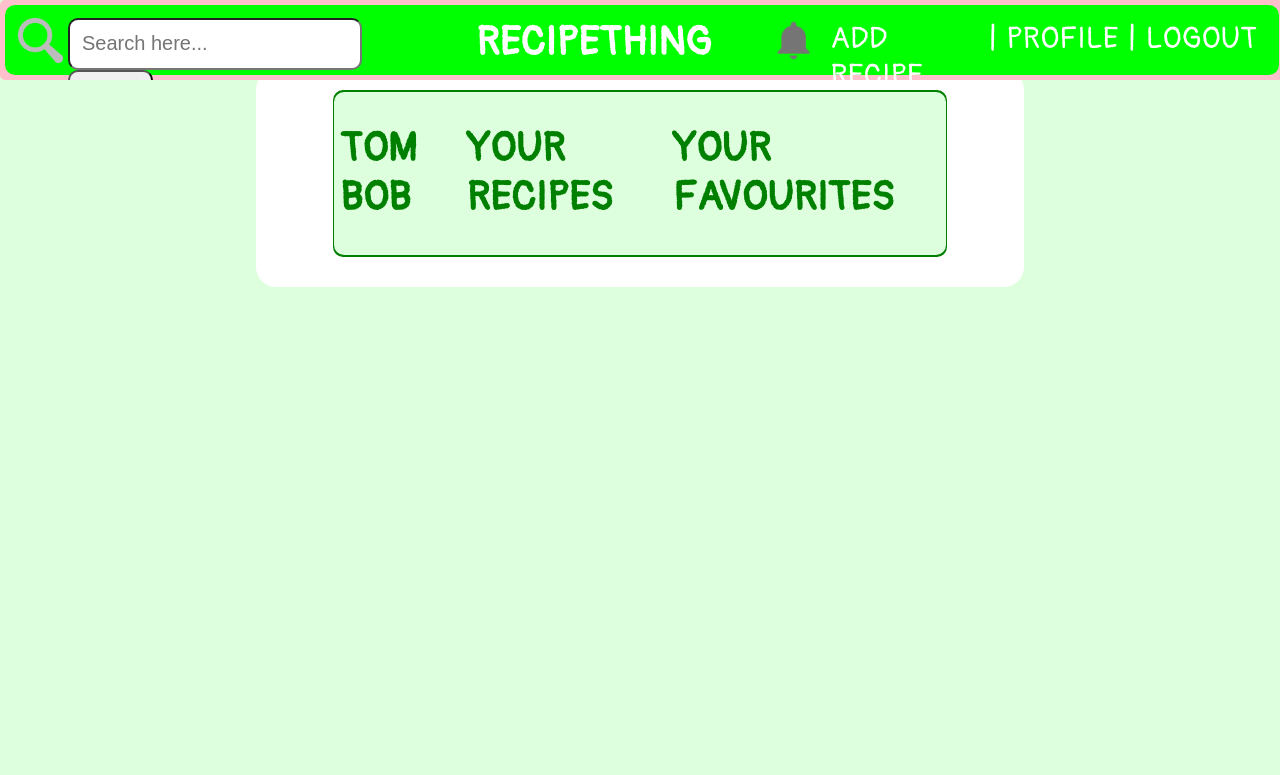
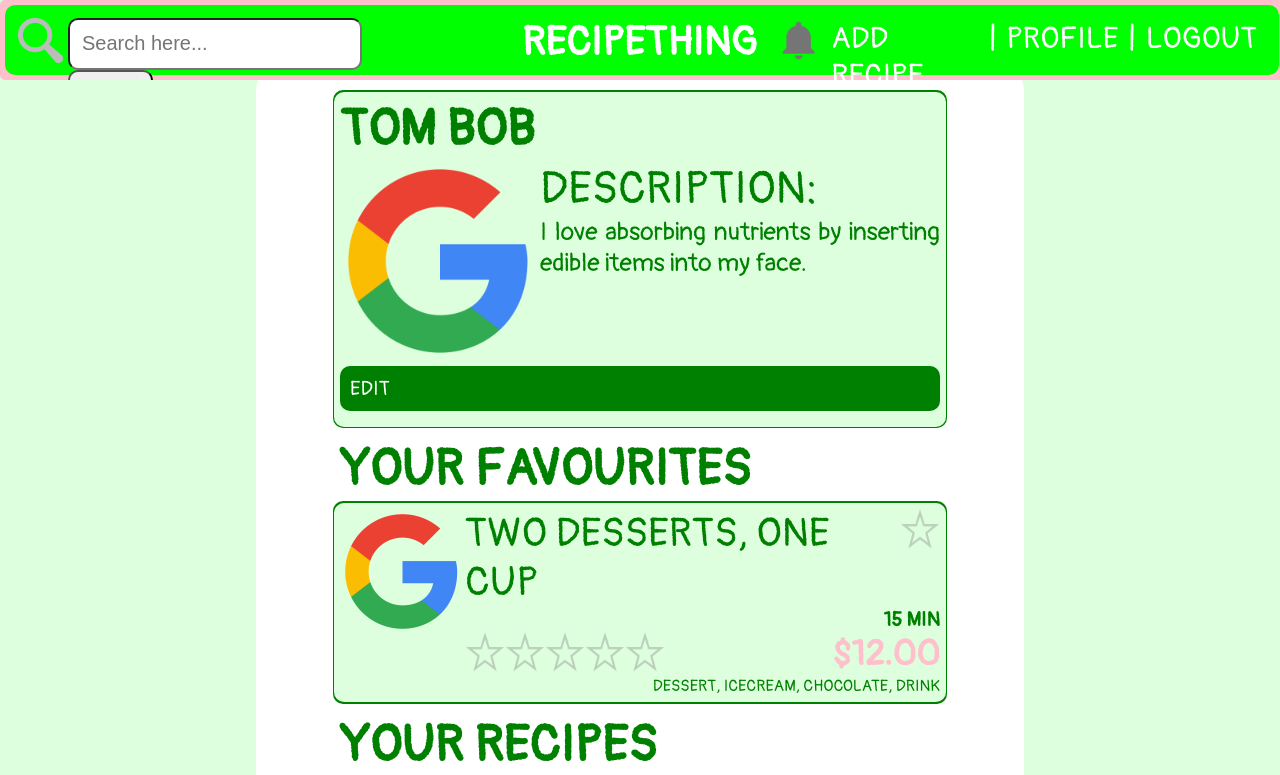
Before and after one commit to thenavz6/FoodThing, a React (Create React App) app in the folder recipething-react/: page /profile in a window 1280 px wide. Shown: the top 775 px of the page. Built offline with nearby package versions, Linux system fonts and the light colour scheme.

Commit message:
Added user profile pages (edit button causing problems, will fix later).

```diff
--- a/recipething-react/src/App.css
+++ /dev/null
@@ -1,4 +0,0 @@
-.App {
-    padding-top: 70px;
-    padding-bottom: 20px;
-}
--- a/recipething-react/src/components/Header.css
+++ b/recipething-react/src/components/Header.css
@@ -51,7 +51,7 @@
   font-size: 20px;
   width: 85px;
   height: 50px;
-  margin-right: 50px;
+  margin-right: 100px;
   border-radius: 10px;
   outline: none;
 }
@@ -65,8 +65,7 @@
 .notifyimage {
   width: 45px;
   height: 45px;
-  margin-left: 60px;
-  margin-right: 5px;
+  margin-left: 20px;
 }
 
 .rightbuttons {
--- a/recipething-react/src/components/Main_Header.js
+++ b/recipething-react/src/components/Main_Header.js
@@ -12,7 +12,11 @@ const MainHeader = () => (
           	<input type="text" name="searchtext" placeholder="Search here..." className="searchbox"/>
           	<input type="submit" value="Search" name="search_bt" className="searchbt"/>
           </form>
-          <div className="recipething">RECIPETHING</div>
+          <div className="recipething">
+            <NavLink className="navlink" to="/dashboard">
+              RECIPETHING
+            </NavLink>
+          </div>
           <NavLink to="/"><img src={NotificationsImage} alt="notifyimage" className="notifyimage"/></NavLink>
           <div className="rightbuttons">
             <NavLink className="navlink" to="/">ADD RECIPE</NavLink>
--- /dev/null
+++ b/recipething-react/src/components/Profile_Desc.css
@@ -0,0 +1,63 @@
+.profile_container {
+  background: green;
+  margin-left: 10%;
+  margin-right: 10%;
+  margin-bottom: 10px;
+  padding-left: .15%;
+  padding-right: .15%;
+  padding-top: .2%;
+  padding-bottom: .2%;
+  display: flex;
+  justify-content: center;
+  border-radius: 10px;
+}
+
+.profile {
+  background: #DEFFDE;
+  color: green;
+  width: 99.5%;
+  height: 10%;
+  padding: 1%;
+  border-radius: 10px;
+}
+
+.profile_name {
+  font-weight: bold;
+  font-size: 50px;
+}
+
+.profile_info {
+  flex-direction: column;
+  width: 100%;
+}
+
+.profile_image_desc {
+  display: flex;
+}
+
+.profile_subheading {
+  font-size: 45px;
+}
+
+.profile_desc {
+  font-size: 25px;
+  text-align: justify;
+}
+
+.editbt {
+  justify-content: flex-end;
+  flex: 1;
+  right: 0;
+  background-color: green;
+  color: white;
+  border-radius: 10px;
+  font-size: 20px;
+  padding: 10px;
+  margin-bottom: 10px;
+}
+
+.profile_heading {
+  font-weight: bold;
+  font-size: 50px;
+  margin-left: 11%;
+}
--- /dev/null
+++ b/recipething-react/src/components/Profile_Desc.js
@@ -0,0 +1,40 @@
+import React, { Component } from 'react';
+import './Profile_Desc.css';
+import GoogleLogo from '../images/Google.png';
+
+class Profile_Desc extends Component {
+  render() {
+    return (
+      <div className="profile_container">
+        <div className="profile">
+          <div className="profile_info">
+            <div className="profile_name">
+              TOM BOB
+            </div>
+            <div className="profile_image_desc">
+              {/*Need a default image for new user profiles*/}
+              <div className="profile_image">
+                <img src={GoogleLogo} alt="GoogleLogo" height="200" width="200"/>
+              </div>
+              <div className="right_desc">
+                <div className="profile_subheading">
+                  DESCRIPTION:
+                </div>
+                <div className="profile_desc">
+                  I love absorbing nutrients by inserting edible items into my face.
+                </div>
+              </div>
+            </div>
+          </div>
+          {/*This button should only be available to the relevant user*/}
+          <div className="editbt">
+            {/*Need to add ability to edit profile description*/}
+            EDIT
+          </div>
+        </div>
+      </div>
+    );
+  }
+}
+
+export default Profile_Desc;
--- a/recipething-react/src/components/UserProfile.js
+++ b/recipething-react/src/components/UserProfile.js
@@ -1,7 +1,7 @@
 import React, { Component } from 'react';
 import MainHeader from './Main_Header';
+import ProfileDesc from './Profile_Desc';
 import Recipe from './Recipe';
-import './Dashboard.css';
 
 class UserProfile extends Component {
   render() {
@@ -9,13 +9,18 @@ class UserProfile extends Component {
       <div>
         <MainHeader />
         <div className="main_container">
-          <div className="recipe_container">
-            <div className="recipe">
-              <h1>TOM BOB</h1>
-              <h1>YOUR RECIPES</h1>
-              <h1>YOUR FAVOURITES</h1>
-            </div>
+          <ProfileDesc/>
+          <div className="profile_heading">
+            {/*Need to be either "Favourites" or "Your Favourites" depending on user*/}
+            YOUR FAVOURITES
           </div>
+          {/*Need to check if user has favourited any recipes, otherwise blank?*/}
+          <Recipe/>
+          <div className="profile_heading">
+            {/*Need to be either "Recipes" or "Your Recipes" depending on user*/}
+            YOUR RECIPES
+          </div>
+          <Recipe/>
         </div>
       </div>
     );
```
Also changed, not shown: recipething-react/src/App.js (deleted, +0 -10 lines), recipething-react/src/components/About.js (deleted, +0 -9 lines), recipething-react/src/components/Main.js (deleted, +0 -16 lines), 1 other file (tests, documents, lock files or other folders).
